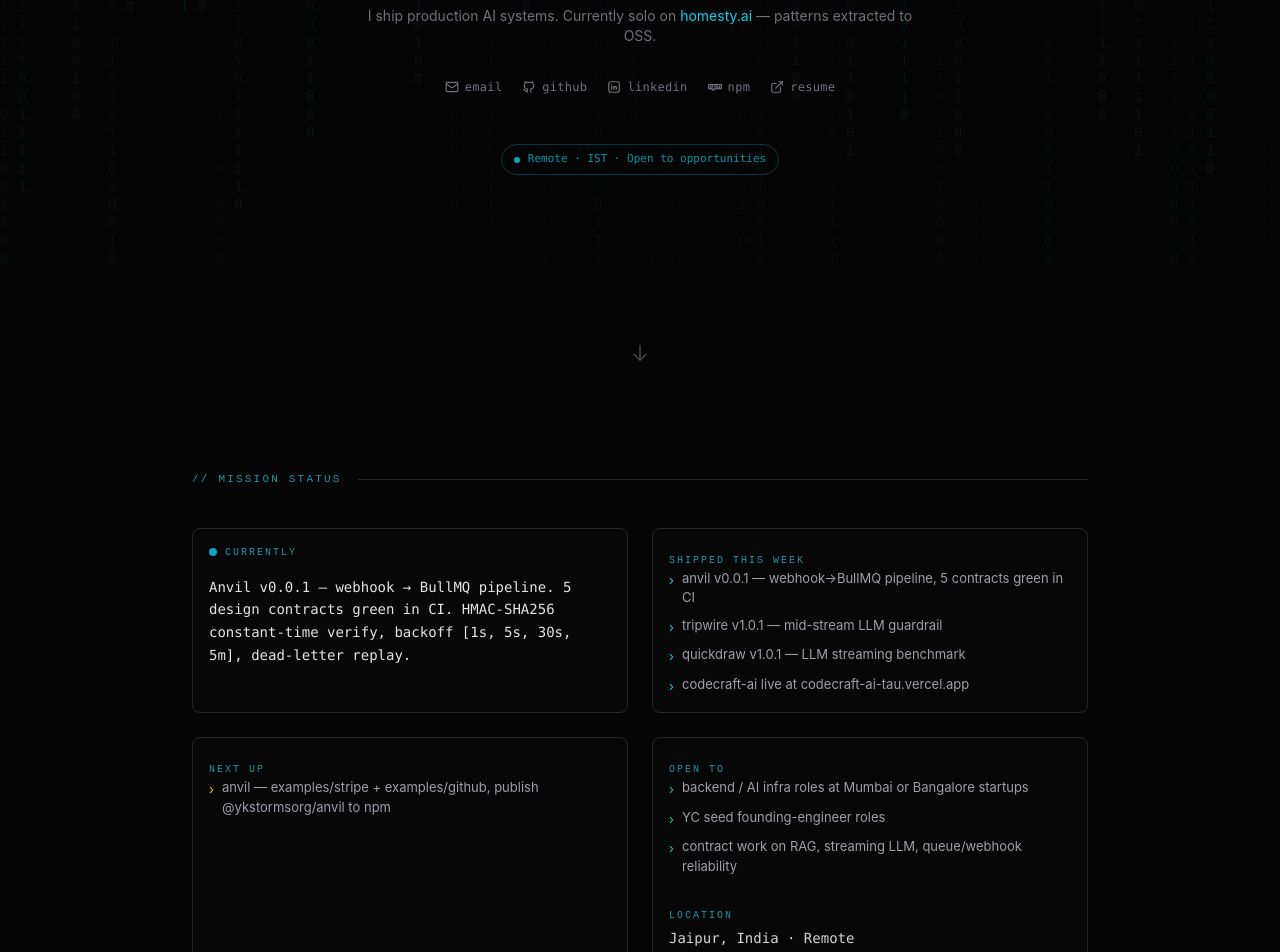
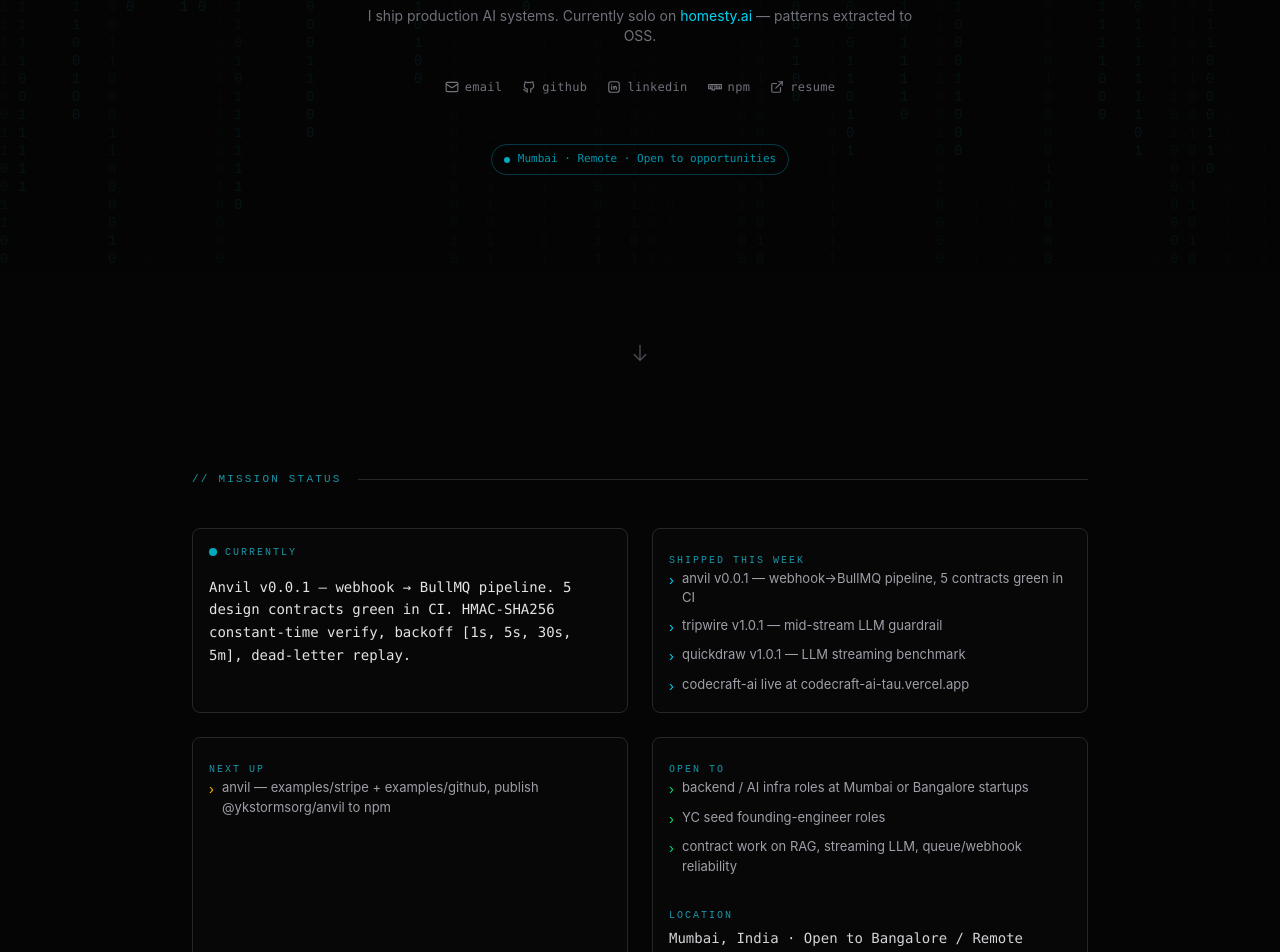
Before and after one commit to ykstorm/lakshyaraj-dev, a Next.js app: page / in a window 1280 px wide. Shown: the part 529-1481 px from the top of the page. Built offline with nearby package versions, Linux system fonts and the light colour scheme; no server answers.

Commit message:
chore(content): Mumbai location, open to Bangalore/Remote

```diff
--- a/app/(site)/page.tsx
+++ b/app/(site)/page.tsx
@@ -129,7 +129,7 @@ function Hero({ onBootDone }: { onBootDone: () => void }) {
           >
             <div className="inline-flex items-center gap-2 px-3 py-1.5 border border-cyan-500/30 rounded-full text-[11px] font-mono text-cyan-400/70">
               <span className="w-1.5 h-1.5 rounded-full bg-cyan-400 animate-pulse" />
-              Remote · IST · Open to opportunities
+              Mumbai · Remote · Open to opportunities
             </div>
           </motion.div>
         </div>
--- a/data/now.json
+++ b/data/now.json
@@ -22,6 +22,6 @@
     "YC seed founding-engineer roles",
     "contract work on RAG, streaming LLM, queue/webhook reliability"
   ],
-  "location": "Jaipur, India · Remote",
+  "location": "Mumbai, India · Open to Bangalore / Remote",
   "updated_at": "2026-06-15"
 }
```
